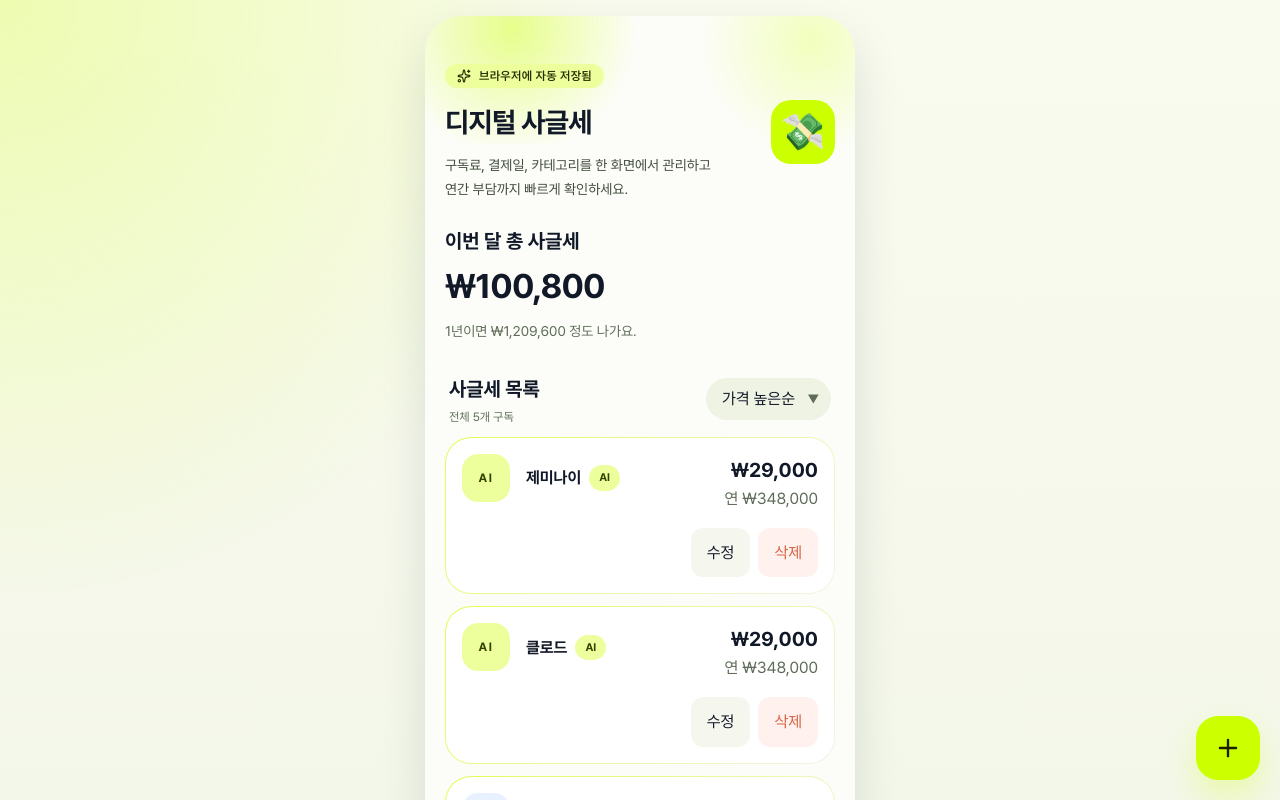
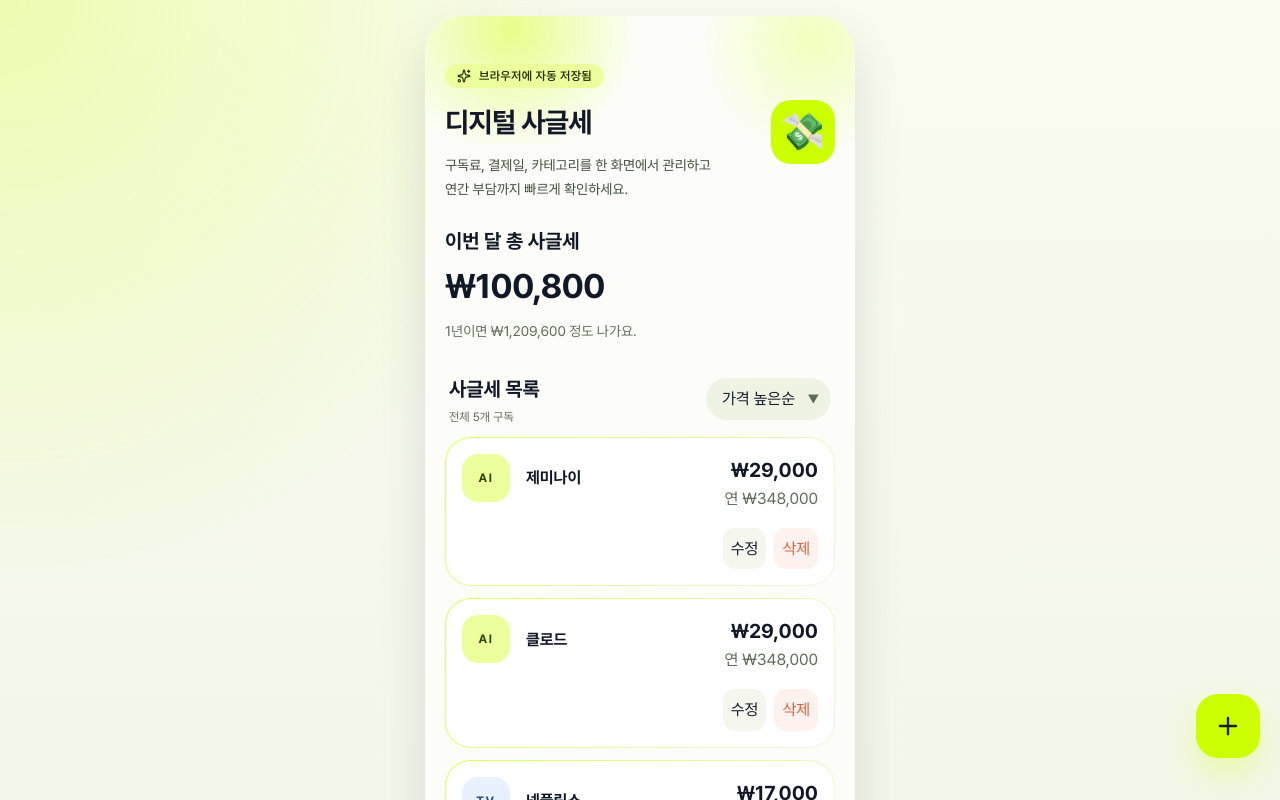
Before and after one commit to dsgntest/subscription_manager, a React (Vite) app: page / in a window 1280 px wide. Shown: the top 800 px of the page. Built offline with nearby package versions, Linux system fonts and the light colour scheme.

Commit message:
Refine subscription UI, typography, filters, billing day, and OG assets

```diff
--- a/src/App.tsx
+++ b/src/App.tsx
@@ -276,7 +276,7 @@ export default function App() {
           </div>
         </header>
 
-        <main className="flex-1 overflow-y-auto px-5 pb-28 [&::-webkit-scrollbar]:hidden [-ms-overflow-style:none] [scrollbar-width:none]">
+        <main className="flex-1 overflow-y-auto px-5 pb-[42px] [&::-webkit-scrollbar]:hidden [-ms-overflow-style:none] [scrollbar-width:none]">
           <section className="mb-8">
             <div>
               <div className="flex-1">
@@ -401,12 +401,6 @@ export default function App() {
                                   <h3 className="truncate text-[16px] font-bold" style={{color: theme.onSurface}}>
                                     {sub.name}
                                   </h3>
-                                  <span
-                                    className="inline-flex items-center rounded-full px-2.5 py-1 text-[11px] font-bold"
-                                    style={{backgroundColor: meta.bg, color: meta.color}}
-                                  >
-                                    {sub.category}
-                                  </span>
                                 </div>
                               </div>
                             </div>
@@ -424,14 +418,14 @@ export default function App() {
                           <div className="mt-4 flex items-center justify-end gap-2">
                               <button
                                 onClick={() => openEditSheet(sub)}
-                                className="inline-flex items-center rounded-xl px-4 py-3 text-sm font-medium"
+                                className="inline-flex items-center rounded-xl px-2 py-2 text-[13px] font-medium"
                                 style={{backgroundColor: '#F5F7EE', color: theme.onSurface}}
                               >
                                 수정
                               </button>
                               <button
                                 onClick={() => handleRemove(sub.id)}
-                                className="inline-flex items-center rounded-xl px-4 py-3 text-sm font-medium"
+                                className="inline-flex items-center rounded-xl px-2 py-2 text-[13px] font-medium"
                                 style={{backgroundColor: '#FFF1ED', color: '#D86041'}}
                               >
                                 삭제
@@ -450,7 +444,7 @@ export default function App() {
         <button
           onClick={openCreateSheet}
           className="absolute bottom-7 right-6 z-20 flex h-[64px] w-[64px] items-center justify-center rounded-[22px] transition-transform hover:scale-105 active:scale-95"
-          style={{backgroundColor: theme.primary, color: theme.onPrimary, boxShadow: '0 16px 32px rgba(204,255,0,0.28)', bottom: '20px', right: '20px'}}
+          style={{backgroundColor: theme.primary, color: theme.onPrimary, boxShadow: '0 16px 32px rgba(204,255,0,0.28)', bottom: '42px', right: '20px'}}
           aria-label="구독 추가"
         >
           <Plus size={28} />
```
